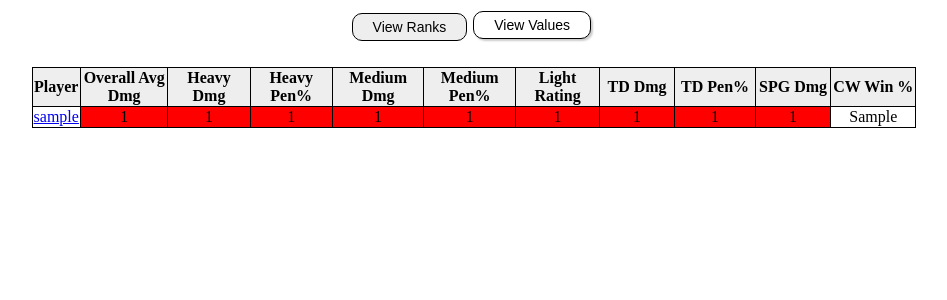
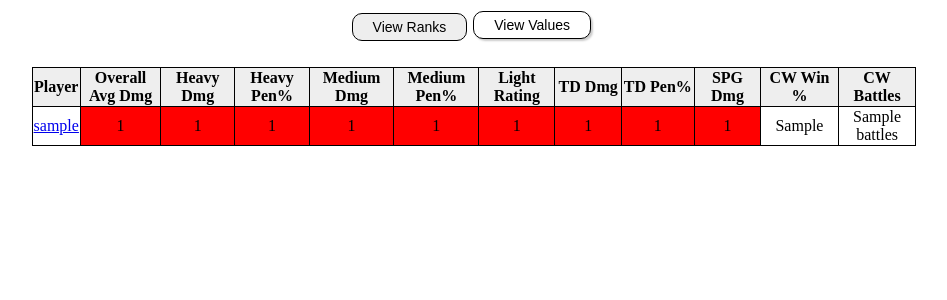
Before and after one commit to jonhartm/pyWOTCW, a Flask app: template templates/index.html in a window 1280 px wide. Shown: the top 300 px of the page, without its empty margins (166-1113 px from the left). Run offline with Flask 2, Linux system fonts and the light colour scheme; the template is opened without the code that fills it: most values are stand-ins (such as "Sample title", 1, 10 or a date in 2020).

Commit message:
Add battle count to the index page table

```diff
--- a/get_stats.py
+++ b/get_stats.py
@@ -19,7 +19,8 @@ def GetStats():
             HTHitPer,
             MTHitPer,
             TDHitPer,
-            ROUND(perWins * 100,2)
+            ROUND(perWins * 100,2),
+            battles
         FROM StatHistory
         	JOIN Members ON StatHistory.account_id = Members.account_id
         WHERE updated_at = (
@@ -76,6 +77,9 @@ def GetStats():
 
             if p[11] is not None:
                 player['winPer'] = p[11]
+
+            if p[12] is not None:
+                player['battles'] = p[12]
 
             stats[p[0]] = player
     return stats
--- a/main.py
+++ b/main.py
@@ -145,5 +145,13 @@ elif args.stats != None:
         print(json.dumps(stats.GetIndivStats(args.stats[0]), indent=2))
 elif args.test != None:
     print("test")
+    # REMOVE THIS SECTION AFTER 1 USE
+    # alter SQL tables in place to avoid data loss
+    with database.GetConnection() as conn:
+        cur = conn.cursor()
+        statment = '''
+        ALTER TABLE StatHistory ADD battles INTEGER
+        '''
+        cur.execute(statment)
 elif args.flask:
     app.run(debug=True)
--- a/templates/index.html
+++ b/templates/index.html
@@ -21,6 +21,7 @@
   <th>TD Pen%</th>
   <th>SPG Dmg</th>
   <th>CW Win %</th>
+  <th>CW Battles</th>
   <!-- <th>Attendance</th>
   <th>Following Calls</th> -->
   {% for id, player in players.items() %}
@@ -100,7 +101,11 @@
     <td>
       {{player.winPer}}
     </td>
+    <td>
+      {{player.battles}}
+    </td>
     {% else %}
+    <td class="no-rank">No Battles</td>
     <td class="no-rank">No Battles</td>
     {% endif %}
 
```
